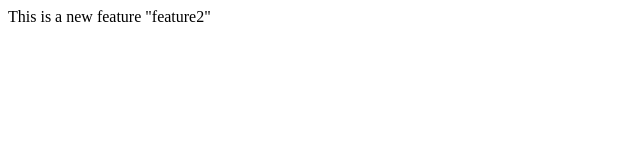
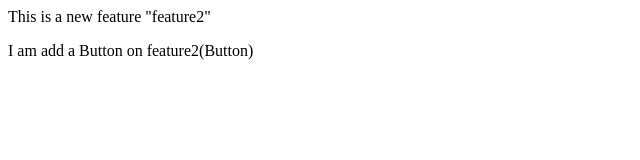
Before and after one commit to Souvik-Git5/localRepo, a plain HTML site: page Index.html in a window 1280 px wide. Shown: the whole page, without its empty margins (0-640 px from the left). Drawn offline with Linux system fonts and the light colour scheme.

Commit message:
Add Button on feature2

```diff
--- a/Index.html
+++ b/Index.html
@@ -1 +1,2 @@
 <p>This is a new feature "feature2"</p>
+<p>I am add a Button on feature2(Button)</p>
```
